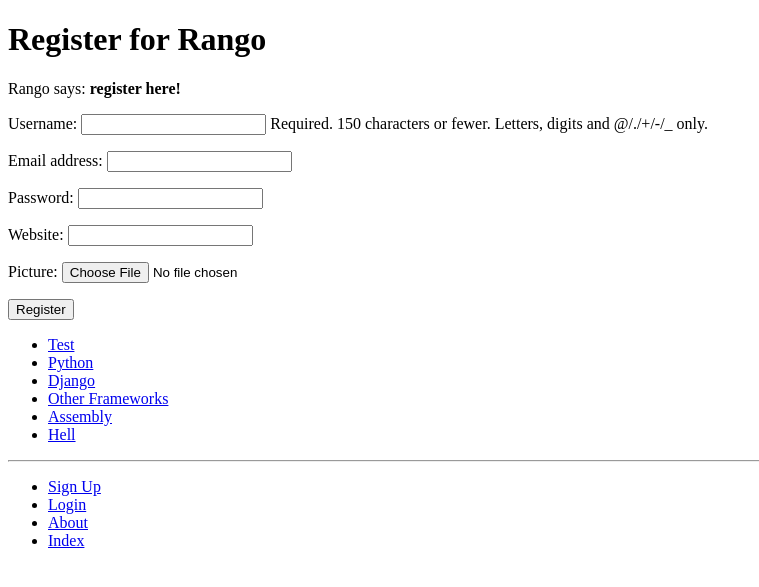
After one commit to ScaryScotsman/tango_with_django_project, a Django app: page /rango/register/ in a window 1280 px wide. The commit adds this page. Shown: the top 587 px of the page, without its empty margins (0-759 px from the left). Run offline with Django 3.2, Linux system fonts and the light colour scheme; data comes from the database, SQL or seed files in the repository; both versions use the stored data as it was after the commit.

Commit message:
Progress for chapter 9 - MMcG 30/04/21

```diff
--- a/rango/forms.py
+++ b/rango/forms.py
@@ -1,5 +1,7 @@
 from django import forms
-from rango.models import Page, Category
+from rango.models import Page, Category, UserProfile
+from django.contrib.auth.models import User
+
 
 class CategoryForm(forms.ModelForm):
     name = forms.CharField(max_length=128, help_text="Please enter the category name.")
@@ -10,6 +12,7 @@ class CategoryForm(forms.ModelForm):
     class Meta:
         model = Category
         fields = ('name',)
+
 
 class PageForm(forms.ModelForm):
     title = forms.CharField(max_length=128, help_text="Please enter the title of the page.")
@@ -29,3 +32,17 @@ class PageForm(forms.ModelForm):
     class Meta:
         model = Page
         exclude = ('category',)
+
+
+class UserForm(forms.ModelForm):
+    password = forms.CharField(widget=forms.PasswordInput())
+
+    class Meta:
+        model = User
+        fields = ('username', 'email', 'password')
+
+
+class UserProfileForm(forms.ModelForm):
+    class Meta:
+        model = UserProfile
+        fields = ('website', 'picture')
--- a/rango/models.py
+++ b/rango/models.py
@@ -1,5 +1,7 @@
 from django.db import models
 from django.template.defaultfilters import slugify
+from django.contrib.auth.models import User
+
 
 class Category(models.Model):
     name = models.CharField(max_length=128, unique=True)
@@ -17,6 +19,7 @@ class Category(models.Model):
     def __str__(self):
         return self.name
 
+
 class Page(models.Model):
     category = models.ForeignKey(Category, on_delete=models.CASCADE)
     title = models.CharField(max_length=128)
@@ -25,3 +28,13 @@ class Page(models.Model):
 
     def __str__(self):
         return self.title
+
+
+class UserProfile(models.Model):
+    user = models.OneToOneField(User, on_delete=models.CASCADE)
+
+    website = models.URLField(blank=True)
+    picture = models.ImageField(upload_to='profile_images', blank=True)
+
+    def __str__(self):
+        return self.user.username
--- a/rango/urls.py
+++ b/rango/urls.py
@@ -9,4 +9,8 @@ urlpatterns = [
     path('category/<slug:category_name_slug>/', views.show_category, name='show_category'),
     path('add_category/', views.add_category, name='add_category'),
     path('category/<slug:category_name_slug>/add_page/', views.add_page, name='add_page'),
+    path('register/', views.register, name='register'),
+    path('login/', views.user_login, name='login'),
+    path('restricted/', views.restricted, name='restricted'),
+    path('logout/', views.user_logout, name='logout')
 ]
--- a/rango/views.py
+++ b/rango/views.py
@@ -1,6 +1,11 @@
-from django.shortcuts import render, redirect, reverse
+from django.contrib.auth import authenticate, login, logout
+from django.contrib.auth.decorators import login_required
+from django.shortcuts import render, redirect
+from django.http import HttpResponse, HttpResponseRedirect
+from django.urls import reverse
 from rango.models import Category, Page
-from rango.forms import CategoryForm, PageForm
+from rango.forms import CategoryForm, PageForm, UserForm, UserProfileForm
+
 
 def index(request):
     category_list = Category.objects.order_by('-likes')[:5]
@@ -13,8 +18,10 @@ def index(request):
 
     return render(request, 'rango/index.html', context=context_dict)
 
+
 def about(request):
     return render(request, 'rango/about.html')
+
 
 def show_category(request, category_name_slug):
     context_dict = {}
@@ -31,6 +38,8 @@ def show_category(request, category_name_slug):
 
     return render(request, 'rango/category.html', context_dict)
 
+
+@login_required
 def add_category(request):
     form = CategoryForm()
 
@@ -46,6 +55,8 @@ def add_category(request):
 
     return render(request, 'rango/add_category.html', {'form': form})
 
+
+@login_required
 def add_page(request, category_name_slug):
     try:
         category = Category.objects.get(slug=category_name_slug)
@@ -73,3 +84,69 @@ def add_page(request, category_name_slug):
 
     context_dict = {'form': form, 'category': category}
     return render(request, 'rango/add_page.html', context=context_dict)
+
+
+def register(request):
+    registered = False
+
+    if request.method == 'POST':
+        user_form = UserForm(data=request.POST)
+        profile_form = UserProfileForm(data=request.POST)
+
+        if user_form.is_valid() and profile_form.is_valid():
+            user = user_form.save()
+
+            user.set_password(user.password)
+            user.save()
+
+            profile = profile_form.save(commit=False)
+            profile.user = user
+
+            if 'picture' in request.FILES:
+                profile.picture = request.FILES['picture']
+
+            profile.save()
+
+            registered = True
+        else:
+            print(user_form.errors, profile_form.errors)
+    else:
+        user_form = UserForm()
+        profile_form = UserProfileForm()
+
+    return render(request,
+                  'rango/register.html',
+                  context={'user_form': user_form,
+                           'profile_form': profile_form,
+                           'registered': registered})
+
+
+def user_login(request):
+    if request.method == 'POST':
+        username = request.POST.get('username')
+        password = request.POST.get('password')
+
+        user = authenticate(username=username, password=password)
+
+        if user:
+            if user.is_active:
+                login(request, user)
+                return HttpResponseRedirect(reverse('rango:index'))
+            else:
+                return HttpResponse("Your Rango account is disabled.")
+        else:
+            print(f"Invalid login details: {username}, {password}")
+            return HttpResponse("Invalid login details supplied.")
+    else:
+        return render(request, 'rango/login.html')
+
+
+@login_required
+def restricted(request):
+    return render(request, 'rango/restricted.html')
+
+
+@login_required
+def user_logout(request):
+    logout(request)
+    return HttpResponseRedirect(reverse('rango:index'))
--- a/templates/rango/base.html
+++ b/templates/rango/base.html
@@ -25,9 +25,18 @@
         <hr />
         <div>
             <ul>
-                <li><a href="{% url 'rango:add_category' %}">Add a New Category</a></li>
+                {% if user.is_authenticated %}
+                    <li><a href="{% url 'rango:add_category' %}">Add a New Category</a></li>
+                    <li><a href="{% url 'rango:restricted' %}">Restricted Page</a></li>
+                    <li><a href="{% url 'rango:logout' %}">Logout</a></li>
+                {% else %}
+                    <li><a href="{% url 'rango:register' %}">Sign Up</a></li>
+                    <li><a href="{% url 'rango:login' %}">Login</a></li>
+                {% endif %}
+
                 <li><a href="{% url 'rango:about' %}">About</a></li>
                 <li><a href="{% url 'rango:index' %}">Index</a></li>
+
             </ul>
         </div>
     </body>
--- a/templates/rango/category.html
+++ b/templates/rango/category.html
@@ -24,7 +24,9 @@
         <strong>No pages currently in category.</strong>
         {% endif %}
 
-        <a href="{% url 'rango:add_page' category.slug %}">Add Page</a><br />
+        {% if user.is_authenticated %}
+            <a href="{% url 'rango:add_page' category.slug %}">Add Page</a><br />
+        {% endif %}
     {% else %}
         The specified category does not exist.
     {% endif %}
--- /dev/null
+++ b/templates/rango/register.html
@@ -0,0 +1,25 @@
+{% extends 'rango/base.html' %}
+{% load staticfiles %}
+
+{% block title_block %}
+    Register
+{% endblock %}
+
+{% block body_block %}
+    <h1>Register for Rango</h1>
+
+    {% if registered %}
+        Rango says: <strong>thank you for registering!</strong>
+        <a href="{% url 'rango:index' %}">Return to the homepage.</a><br />
+    {% else %}
+        Rango says: <strong>register here!</strong><br />
+        <form id="user_form" method="post" action="{% url 'rango:register' %}" enctype="multipart/form-data">
+            {% csrf_token %}
+
+            {{ user_form.as_p }}
+            {{ profile_form.as_p }}
+
+            <input type="submit" name="submit" value="Register" />
+        </form>
+    {% endif %}
+{% endblock %}
```
Also changed, not shown: rango/admin.py (+5 -2 lines), tango_with_django_project/settings.py (+7 -0 lines), templates/rango/index.html (+6 -1 lines), templates/rango/login.html (added, +18 -0 lines), templates/rango/restricted.html (added, +14 -0 lines), db.sqlite3, media/profile_images/364465.jpg (added), rango/migrations/0001_initial.py (added), rango/migrations/0002_auto_20210428_1624.py (added), rango/migrations/0003_category_slug.py (added), rango/migrations/0004_auto_20210501_1140.py (added), rango/migrations/0005_auto_20210501_1625.py (added).
